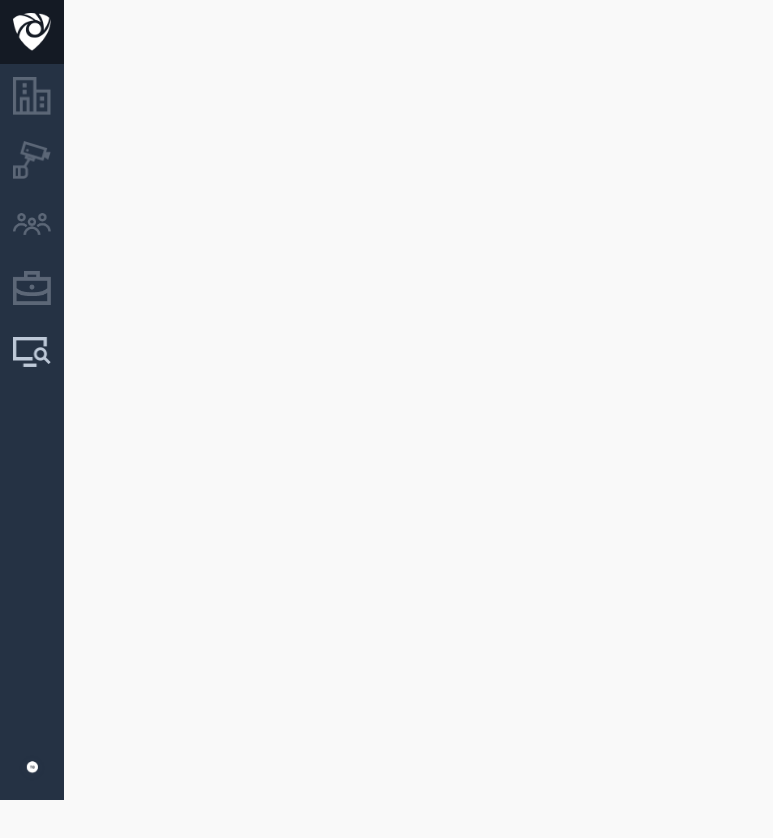
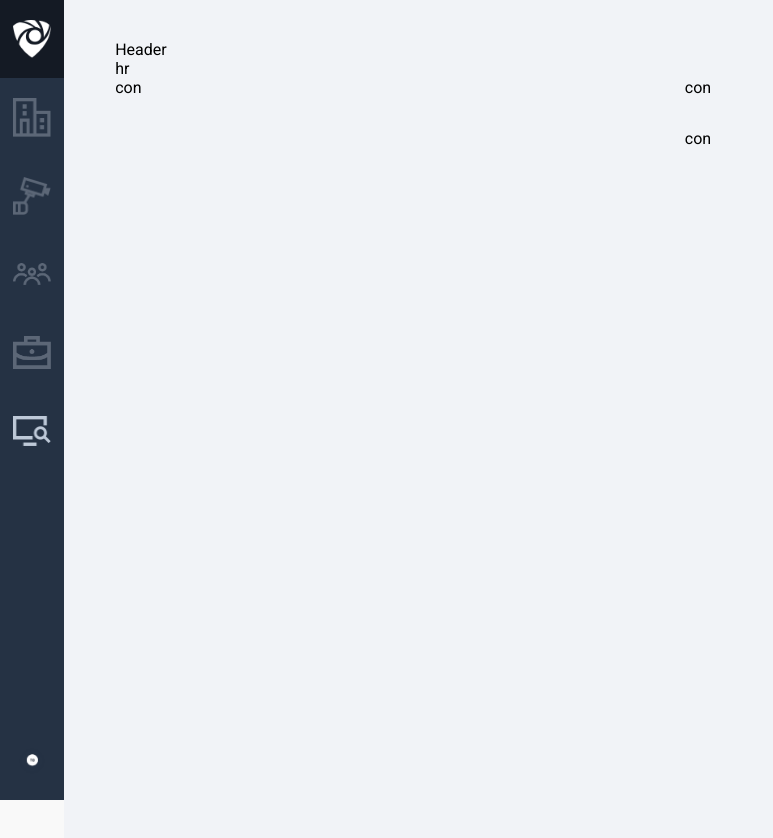
Before and after one commit to yazeer-afk/avantrio-test, a React (Create React App) app: page / in a window 1280 px wide. Shown: the top 838 px of the page, without its empty margins (0-773 px from the left). Before the commit the page ends 800 px from the top, so only its background shows below. Built offline with nearby package versions, Linux system fonts and the light colour scheme.

Commit message:
- Basic skeleton of dashboard view is implemented

```diff
--- a/package.json
+++ b/package.json
@@ -50,6 +50,7 @@
     ]
   },
   "devDependencies": {
-    "@types/react-redux": "^7.1.22"
+    "@types/react-redux": "^7.1.22",
+    "@types/styled-components": "^5.1.23"
   }
 }
--- /dev/null
+++ b/src/components/dashboard/DashboardContentHolder.component.tsx
@@ -0,0 +1,26 @@
+import { FC } from 'react'
+import { getStyledDashboardContentHolder, getStyledDashboardContent } from '../../styled-components/dashboard-view.styled'
+
+export interface DashboardContentProps {
+
+}
+
+const StyledDashboardContentHolder = getStyledDashboardContentHolder()
+const StyledDashboardContent = getStyledDashboardContent()
+
+export const DashboardContent: FC<DashboardContentProps> = (props) => {
+
+    return (
+        <StyledDashboardContentHolder>
+            <div>Header</div>
+            <div>hr</div>
+            <StyledDashboardContent>
+                <div className='item'>con</div>
+                <div className='item col'>
+                    <div>con</div>
+                    <div>con</div>
+                </div>
+            </StyledDashboardContent>
+        </StyledDashboardContentHolder>
+    )
+}
--- a/src/components/dashboard/DashboardView.component.tsx
+++ b/src/components/dashboard/DashboardView.component.tsx
@@ -1,5 +1,6 @@
 import {FC} from 'react'
 import { getStyledDashboardContainer } from '../../styled-components/dashboard-view.styled'
+import { DashboardContent } from './DashboardContentHolder.component'
 import { DashboardSideNav } from './DashboardSideNav.component'
 
 export interface DashboardViewProps {
@@ -13,6 +14,7 @@ export const DashboardView: FC<DashboardViewProps> = (props) => {
     return(
         <StyledDashboardContainer>
             <DashboardSideNav />
+            <DashboardContent />
         </StyledDashboardContainer>
     )
 }
--- a/src/styled-components/dashboard-view.styled.js
+++ /dev/null
@@ -1,37 +0,0 @@
-import styled from 'styled-components'
-
-export const getStyledDashboardContainer = () => styled.div`
-    height: 100vh;
-    display: flex;
-
-    nav {
-        display: flex;
-        height: 100%;
-        flex-direction: column;
-        background-color: #253244;
-    }
-
-    section {
-        background-color: #222222;
-        width: 100%;
-    }
-`
-
-export const getStyledNavIconContainer = (backgroundColor, placeEnd) => styled.div`
-    padding: 1vw;
-    width: 3vw;
-    height: 3vw;
-    background-color: #${backgroundColor};
-    cursor: pointer;
-    ${placeEnd ? 'margin-top: auto;' : ''}
-
-    img {
-        width: 100%;
-        height: 100%;
-        object-fit: contain;
-    }
-
-    &:hover {
-        background-color: #141A24;
-    }
-`
--- /dev/null
+++ b/src/styled-components/dashboard-view.styled.ts
@@ -0,0 +1,62 @@
+import styled from 'styled-components'
+
+export const getStyledDashboardContainer = () => styled.div`
+    height: 100vh;
+    display: flex;
+
+    nav {
+        display: flex;
+        height: 100%;
+        flex-direction: column;
+        background-color: #253244;
+    }
+
+    section {
+        background-color: #f1f3f7;
+        width: 100%;
+        height: 100%;
+    }
+`
+
+export const getStyledNavIconContainer = (backgroundColor?: string, placeEnd?: boolean) => styled.div`
+    padding: 2.5vh 1vw;
+    width: 3vw;
+    height: 3vw;
+    background-color: #${backgroundColor};
+    cursor: pointer;
+    ${placeEnd ? 'margin-top: auto;' : ''}
+
+    img {
+        width: 100%;
+        height: 100%;
+        object-fit: contain;
+    }
+
+    &:hover {
+        background-color: #141A24;
+    }
+`
+
+export const getStyledDashboardContentHolder = () => styled.section`
+    padding: 5vh 4vw;
+
+    display: flex;
+    flex-direction: column;
+`
+
+export const getStyledDashboardContent = () => styled.section`
+    display: flex;
+    align-items: center;
+    column-gap: 2vw;
+
+    .item {
+        width: 100%;
+        height: 100%;
+    }
+
+    .col {
+        display: flex;
+        flex-direction: column;
+        row-gap: 4vh;
+    }
+`
```
Also changed, not shown: src/styled-components/login-view.styled.ts (renamed from src/styled-components/login-view.styled.js), 1 other file (tests, documents, lock files or other folders).
